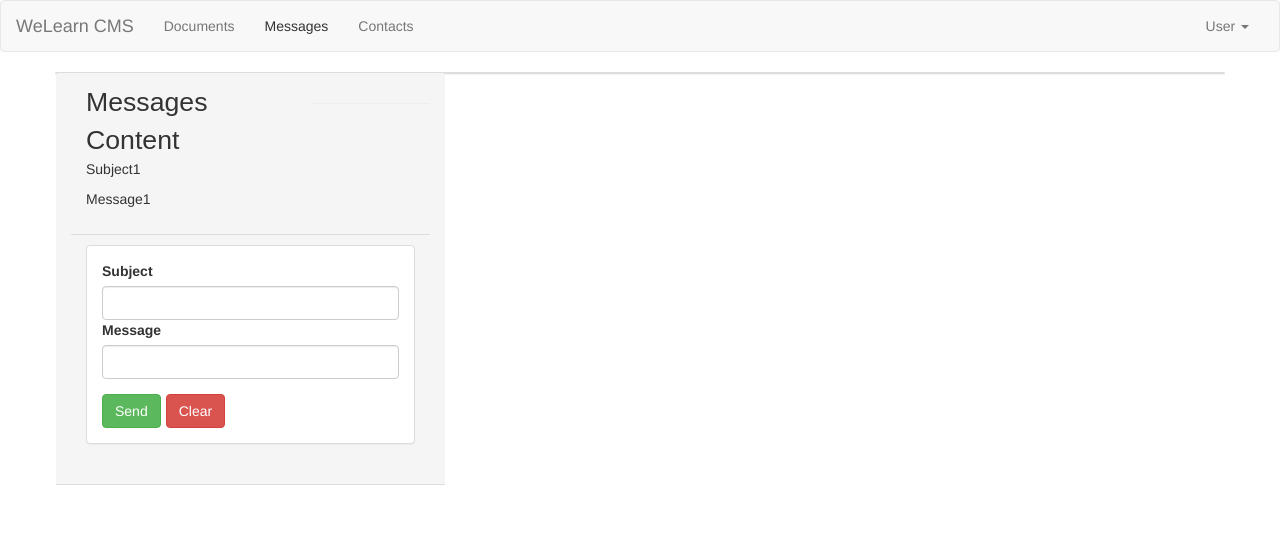
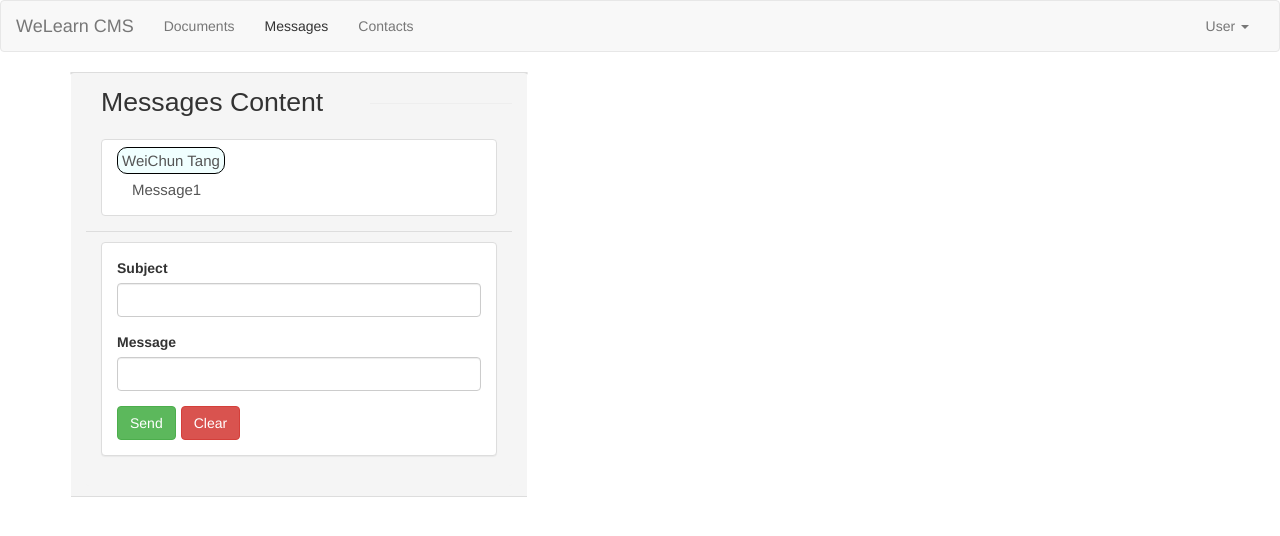
Before and after one commit to JimTang1/cms, an Angular app: page / in a window 1280 px wide. Both pictures are taken after a click on the link "Messages". Shown: the top 536 px of the page. Built offline with nearby package versions, Linux system fonts and the light colour scheme.

Commit message:
finaly update lesson03

```diff
--- a/src/app/messages/message-edit/message-edit.component.html
+++ b/src/app/messages/message-edit/message-edit.component.html
@@ -2,7 +2,7 @@
     <div class="panel-body">
         <form id="document-edit">
             <div class="row">
-                <div class="col-sm-12">
+                <div class="col-sm-12 form-group">
                     <label for="subject">Subject</label>
                     <input type="text" id="subject" class="form-control" size="120" max="120" #subject>
                 </div>
--- a/src/app/messages/message-item/message-item.component.css
+++ b/src/app/messages/message-item/message-item.component.css
@@ -0,0 +1,14 @@
+.messageHeader {
+    background-color: azure;
+    border: solid thin black;
+    border-radius: 10px;
+    padding: 0.4rem;
+    font-size: 1.5rem;
+  }
+  .messageText {
+  border-radius: 10px;
+  padding: 5px;
+  margin-top: .25rem;
+  margin-left: 1rem;
+  font-size: 1.5rem;
+  }
--- a/src/app/messages/message-item/message-item.component.html
+++ b/src/app/messages/message-item/message-item.component.html
@@ -1,3 +1,7 @@
 
-<p>{{message.subject}}</p>
-<p>{{message.msgText}}</p>
+<a class="list-group-item clearfix">
+    <div class="message-content">
+    <span class="messageHeader">{{message.sender}}</span>
+    <div class="messageText">{{message.msgText}}</div>
+    </div>
+    </a>
--- a/src/app/messages/message-list/message-list.component.css
+++ b/src/app/messages/message-list/message-list.component.css
@@ -2,3 +2,12 @@
   font-size: 20pt;
   font-family: fantasy;
 }
+
+.title {
+  font-size: 2.5rem;
+  font-weight: bold;
+  }
+  .pad-left-right {
+  padding-left: 1rem;
+  padding-right: 1rem;
+  }
--- a/src/app/messages/message-list/message-list.component.html
+++ b/src/app/messages/message-list/message-list.component.html
@@ -1,7 +1,8 @@
 
 <div class="row">
+    <div class="col-md-5">
         <div class="panel panel-default">
-        <div class="col-xs-4 panel-heading">
+            <div class="col-xs-12 panel-heading">
                 <div class="col-xs-8">
                     <span class="heading">Messages Content</span>
                 </div>
@@ -28,3 +29,4 @@
             </div>
         </div>
     </div>
+</div>
```
Lines whose indentation alone changed are shown as unchanged.
